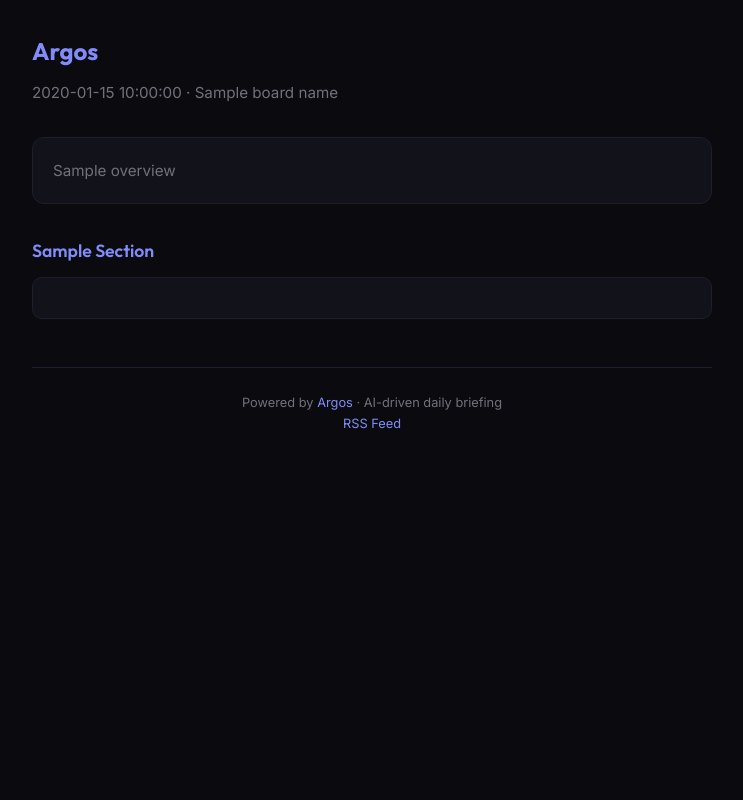
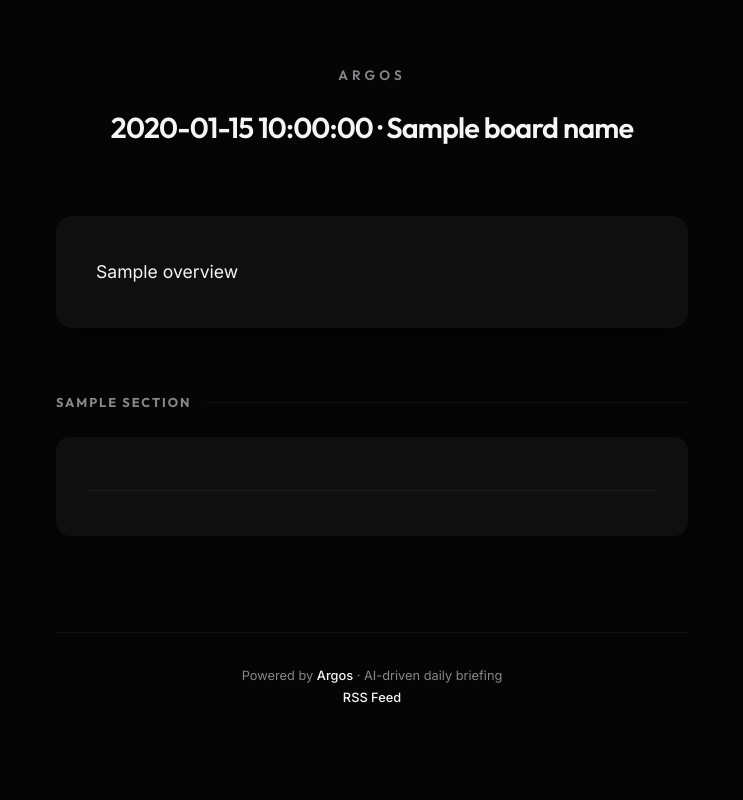
Before and after one commit to KarasFlowers/InfoAgent, a FastAPI app: template app/web/templates/feed.html in a window 1280 px wide. Shown: the whole page, without its empty margins (268-1011 px from the left). Run offline with FastAPI, Linux system fonts and the light colour scheme; the template is opened without the code that fills it: most values are stand-ins (such as "Sample title", 1, 10 or a date in 2020).

Commit message:
feat(ui): refine theme system and feed page styles
- app.js: use document.documentElement for theme class to avoid FOUC
- index.css: high-end minimalist palette with refined dark/light colors
- index.html: add inline script for pre-paint theme application
- feed.html: update color palette to match new theme system

```diff
--- a/app/web/static/app.js
+++ b/app/web/static/app.js
@@ -40,19 +40,19 @@
     const prefersDark = window.matchMedia && window.matchMedia('(prefers-color-scheme: dark)').matches;
     const isLight = saved ? saved === 'light' : !prefersDark;
     if (isLight) {
-        document.body.classList.add('light-mode');
+        document.documentElement.classList.add('light-mode');
     }
     _updateThemeIcon();
 }
 
 function toggleTheme() {
-    const isLight = document.body.classList.toggle('light-mode');
+    const isLight = document.documentElement.classList.toggle('light-mode');
     try { localStorage.setItem('argos-theme', isLight ? 'light' : 'dark'); } catch (_) {}
     _updateThemeIcon();
 }
 
 function _updateThemeIcon() {
-    const isLight = document.body.classList.contains('light-mode');
+    const isLight = document.documentElement.classList.contains('light-mode');
     const sun = document.getElementById('theme-icon-sun');
     const moon = document.getElementById('theme-icon-moon');
     if (sun) sun.style.display = isLight ? 'none' : 'inline-block';
--- a/app/web/templates/feed.html
+++ b/app/web/templates/feed.html
@@ -16,88 +16,108 @@
     <link href="https://fonts.googleapis.com/css2?family=Inter:wght@400;500;600&family=Outfit:wght@500;600;700&display=swap" rel="stylesheet">
     <style>
         :root {
-            --bg: #0a0a0f;
-            --surface: #12121a;
-            --border: #1e1e2e;
-            --text: #e4e4e7;
-            --text-dim: #71717a;
-            --accent: #818cf8;
-            --accent-hover: #6366f1;
+            --bg: #050505;
+            --surface: #0f0f0f;
+            --border: rgba(255, 255, 255, 0.05);
+            --text: #f5f5f7;
+            --text-dim: #86868b;
+            --accent: #f5f5f7;
+            --accent-hover: #ffffff;
         }
         * { margin: 0; padding: 0; box-sizing: border-box; }
         body {
             font-family: 'Inter', -apple-system, sans-serif;
             background: var(--bg);
             color: var(--text);
-            line-height: 1.65;
+            line-height: 1.7;
             min-height: 100vh;
+            -webkit-font-smoothing: antialiased;
         }
-        .container { max-width: 720px; margin: 0 auto; padding: 2rem 1.25rem; }
-        header { margin-bottom: 2rem; }
+        .container { max-width: 680px; margin: 0 auto; padding: 4rem 1.5rem; }
+        header { margin-bottom: 4rem; text-align: center; }
         .brand {
             font-family: 'Outfit', sans-serif;
-            font-size: 1.5rem;
-            font-weight: 700;
-            color: var(--accent);
+            font-size: 0.85rem;
+            font-weight: 600;
+            color: var(--text-dim);
             text-decoration: none;
+            text-transform: uppercase;
+            letter-spacing: 0.3em;
+            margin-bottom: 1rem;
+            display: block;
         }
-        .date { color: var(--text-dim); margin-top: 0.5rem; font-size: 0.95rem; }
+        .date { color: var(--text); font-size: 1.8rem; font-weight: 600; letter-spacing: -0.03em; margin-top: 0.5rem; font-family: 'Outfit', sans-serif; }
         .overview {
             background: var(--surface);
-            border: 1px solid var(--border);
-            border-radius: 12px;
-            padding: 1.25rem;
-            margin-bottom: 2rem;
-            font-size: 0.95rem;
-            color: var(--text-dim);
+            border: none;
+            border-radius: 16px;
+            padding: 2.5rem;
+            margin-bottom: 4rem;
+            font-size: 1.1rem;
+            color: var(--text);
+            line-height: 1.8;
+            box-shadow: 0 8px 32px rgba(0, 0, 0, 0.4);
         }
         .section-title {
             font-family: 'Outfit', sans-serif;
-            font-size: 1.1rem;
-            font-weight: 600;
-            color: var(--accent);
-            margin: 1.5rem 0 0.75rem;
-            text-transform: capitalize;
+            font-size: 0.8rem;
+            font-weight: 700;
+            color: var(--text-dim);
+            margin: 3rem 0 1.5rem;
+            text-transform: uppercase;
+            letter-spacing: 0.15em;
+            display: flex;
+            align-items: center;
+            gap: 1rem;
+        }
+        .section-title::after {
+            content: '';
+            flex: 1;
+            height: 1px;
+            background: var(--border);
         }
         .item {
             background: var(--surface);
-            border: 1px solid var(--border);
-            border-radius: 10px;
-            padding: 1rem 1.25rem;
-            margin-bottom: 0.75rem;
-            transition: border-color 0.2s;
+            border: none;
+            border-radius: 14px;
+            padding: 1.8rem 2rem;
+            margin-bottom: 1.5rem;
+            transition: transform 0.3s cubic-bezier(0.16, 1, 0.3, 1), background 0.3s ease;
+            box-shadow: 0 4px 16px rgba(0, 0, 0, 0.2);
         }
-        .item:hover { border-color: var(--accent); }
+        .item:hover { transform: translateY(-2px); background: #141414; }
         .item h3 {
-            font-size: 0.95rem;
+            font-size: 1.2rem;
             font-weight: 600;
-            margin-bottom: 0.5rem;
+            margin-bottom: 1rem;
+            letter-spacing: -0.02em;
+            line-height: 1.4;
         }
         .item h3 a {
             color: var(--text);
             text-decoration: none;
         }
-        .item h3 a:hover { color: var(--accent); }
-        .kp { color: var(--text-dim); font-size: 0.85rem; margin: 0.25rem 0; padding-left: 1rem; }
-        .meta { font-size: 0.75rem; color: var(--text-dim); margin-top: 0.5rem; }
+        .item h3 a:hover { color: var(--accent-hover); }
+        .kp { color: var(--text-dim); font-size: 0.95rem; margin: 0.5rem 0; padding-left: 0; list-style: none; }
+        .meta { font-size: 0.75rem; color: var(--text-dim); margin-top: 1.5rem; display: flex; align-items: center; gap: 0.75rem; border-top: 1px solid var(--border); padding-top: 1rem; }
         .tag {
             display: inline-block;
-            background: rgba(129, 140, 248, 0.12);
-            color: var(--accent);
+            background: rgba(255, 255, 255, 0.05);
+            color: var(--text-dim);
             font-size: 0.7rem;
-            padding: 2px 8px;
-            border-radius: 9999px;
-            margin-right: 4px;
+            padding: 3px 10px;
+            border-radius: 4px;
+            border: 1px solid var(--border);
         }
         footer {
-            margin-top: 3rem;
-            padding-top: 1.5rem;
+            margin-top: 6rem;
+            padding-top: 2rem;
             border-top: 1px solid var(--border);
             text-align: center;
             color: var(--text-dim);
             font-size: 0.8rem;
         }
-        footer a { color: var(--accent); text-decoration: none; }
+        footer a { color: var(--text); text-decoration: none; font-weight: 500; }
     </style>
 </head>
 <body>
```
Also changed, not shown: app/web/static/index.css (+171 -123 lines), app/web/templates/index.html (+10 -0 lines).
